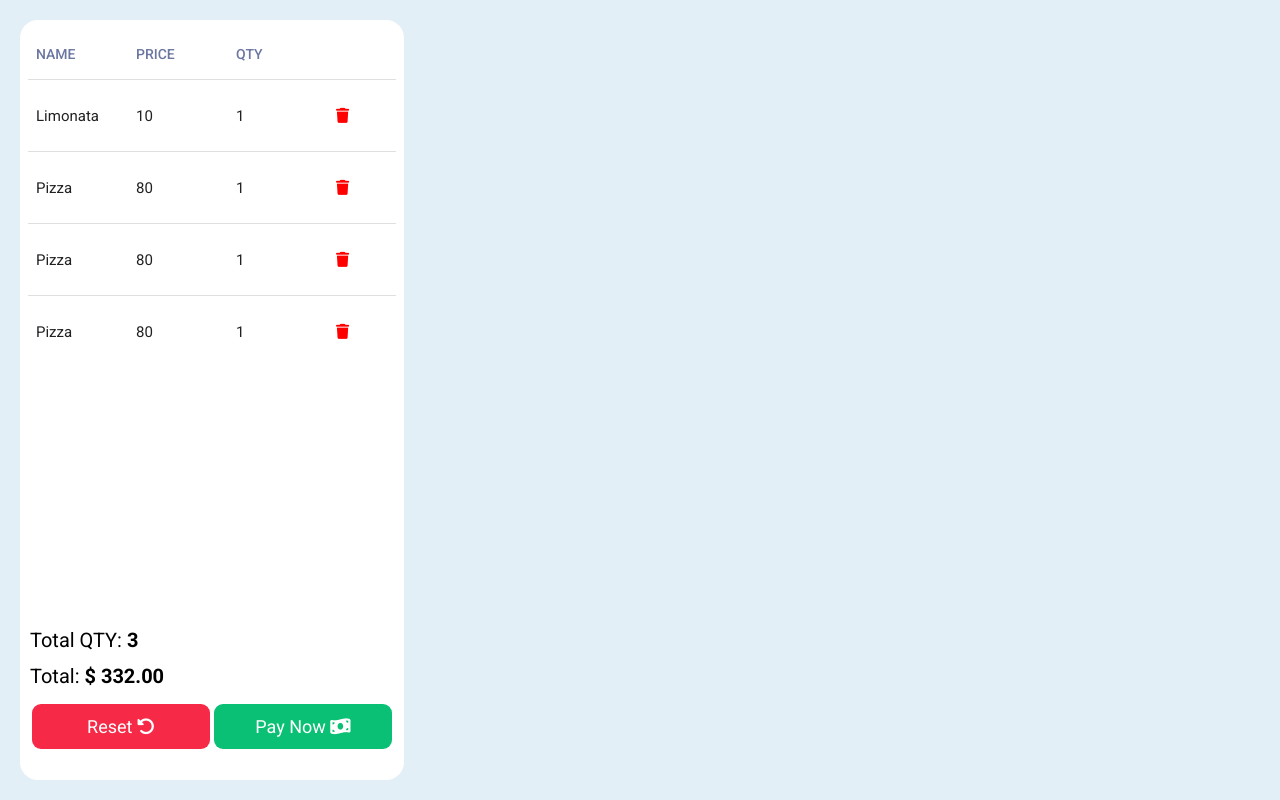
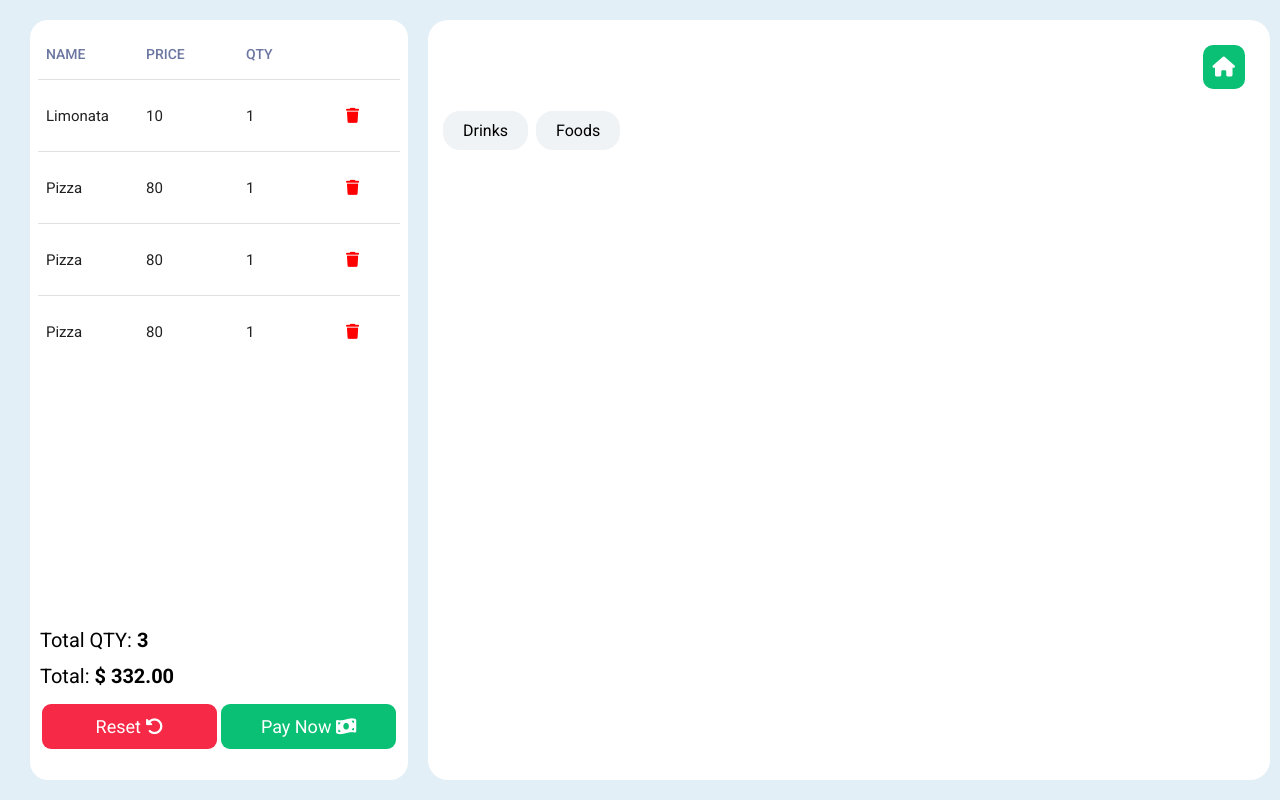
Before and after one commit to aslantasezgin/pos-app, a React (Create React App) app: page /pos in a window 1280 px wide. Built offline with nearby package versions, Linux system fonts and the light colour scheme.

Commit message:
posCategories created

```diff
--- a/src/components/Global/Header/Header.css
+++ b/src/components/Global/Header/Header.css
@@ -17,6 +17,7 @@
     padding: 0px 15px;
     color: #000;
     cursor: pointer;
+    text-decoration: none;
 }
 
 .user-info ul li span{
--- /dev/null
+++ b/src/components/Pos/PosCategories/PosCategories.css
@@ -0,0 +1,32 @@
+.pos-categories{
+    width: 100%;
+    padding: 6px 0px;
+}
+
+.pos-categories ul{
+    display: flex;
+    width: 100%;
+    justify-content: flex-start;
+}
+
+.pos-categories ul li{
+    display: inline-block;
+    padding: 10px 20px;
+    background-color: #EFF3F6;
+    color: #000;
+    font-size: 16px;
+    margin-right: 8px;
+    cursor: pointer;
+    border-radius: 17px;
+    transition: all 0.3s;
+}
+
+.pos-categories ul li:hover{
+    background-color: #6571FF;
+    color: #fff;
+}
+
+.pos-categories ul li.active{
+    background-color: #6571FF;
+    color: #fff;
+}
--- /dev/null
+++ b/src/components/Pos/PosCategories/PosCategories.js
@@ -0,0 +1,24 @@
+
+import { useSelector } from 'react-redux'
+import './PosCategories.css'
+
+
+const PosCategories = ({changeProductItem}) => {
+
+    const {categoryList} = useSelector(state => state.productCategory)
+    console.log(categoryList)
+    return(
+        <div className='pos-categories'>
+        <ul>
+
+        {categoryList.map((item) => {
+           return (<li> {item.productCategoryName} </li>)
+        })}
+
+
+        </ul>
+        </div>
+    )
+}
+
+export default PosCategories
--- /dev/null
+++ b/src/components/Pos/PosContent/PosContent.js
@@ -0,0 +1,22 @@
+
+import { useState } from 'react'
+import PosCategories from '../PosCategories/PosCategories'
+import './PosContent.css'
+
+
+
+const PosContent = () => {
+
+    const [productItem, setProductItem] =useState('All')
+    const changeProductItem = (name) => {
+        setProductItem(name)
+    }
+
+    return(
+        <div className='pos-categories'>
+            <PosCategories changeProductItem={changeProductItem}></PosCategories>
+        </div>
+    )
+}
+
+export default PosContent
--- /dev/null
+++ b/src/components/Pos/PosHeader/PosHeader.css
@@ -0,0 +1,21 @@
+.pos-header{
+ width: 100%;
+ padding: 10px 10px;
+
+}
+
+.pos-header ul{
+    width: 100%;
+    display: flex;
+    justify-content: flex-end;
+}
+
+.pos-header ul li{
+    display: inline-block;
+    color: #fff;
+    background-color:#0AC074 ;
+    padding: 10px;
+    color: #fff;
+    font-size:20px;
+    border-radius: 10px;
+}
--- /dev/null
+++ b/src/components/Pos/PosHeader/PosHeader.js
@@ -0,0 +1,14 @@
+import './PosHeader.css'
+
+const PosHeader = () => {
+return(
+    <div className="pos-header">
+    <ul>
+    <li><i class="fa-solid fa-house"></i></li>
+    </ul>
+    </div>
+)
+
+}
+
+export default PosHeader
--- a/src/layouts/PosLayout/PosLayout.css
+++ b/src/layouts/PosLayout/PosLayout.css
@@ -4,4 +4,14 @@
     display: flex;
     justify-content: flex-start;
     background-color: #E3EFF7;
+    padding: 0px 10px;
 }
+
+.pos-content-wrapper{
+    width: 100%;
+    margin-top: 20px;
+    background-color: #fff;
+    height: 95vh;
+    border-radius: 20px;
+    padding: 15px;
+}
--- a/src/layouts/PosLayout/PosLayout.js
+++ b/src/layouts/PosLayout/PosLayout.js
@@ -1,3 +1,4 @@
+import PosHeader from "../../components/Pos/PosHeader/PosHeader"
 import PosSidebar from "../../components/Pos/PosSidebar/PosSidebar"
 import './PosLayout.css'
 
@@ -11,7 +12,8 @@ const PosLayout = (props) => {
 
 
     <div className="pos-content-wrapper">
-    <div className="pos-header"></div>
+
+    <PosHeader></PosHeader>
 
     <div className="pos-content">
     {props.children}
--- a/src/view/PosView/PosView.js
+++ b/src/view/PosView/PosView.js
@@ -1,3 +1,4 @@
+import PosContent from "../../components/Pos/PosContent/PosContent"
 import PosLayout from "../../layouts/PosLayout/PosLayout"
 
 
@@ -6,7 +7,7 @@ const PosView = () => {
     return(
 
        <PosLayout>
-
+        <PosContent></PosContent>
         </PosLayout>
 
 
```
Also changed, not shown: src/components/Pos/PosContent/PosContent.css (added).
